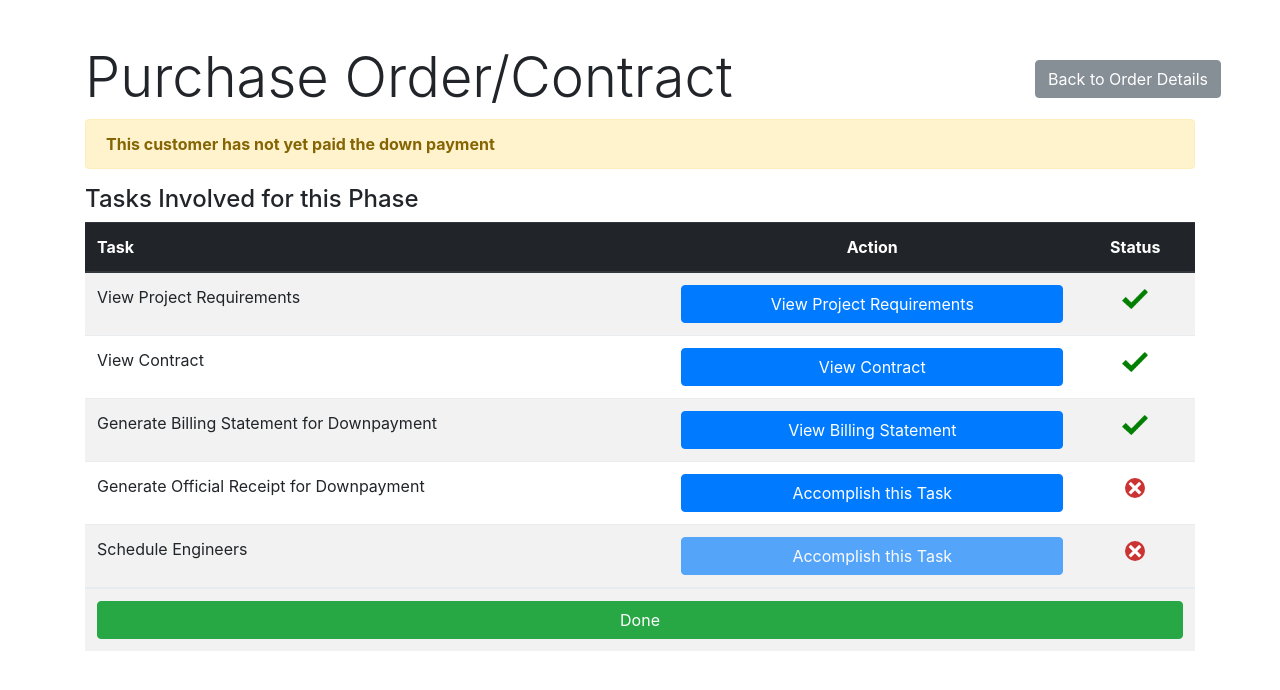
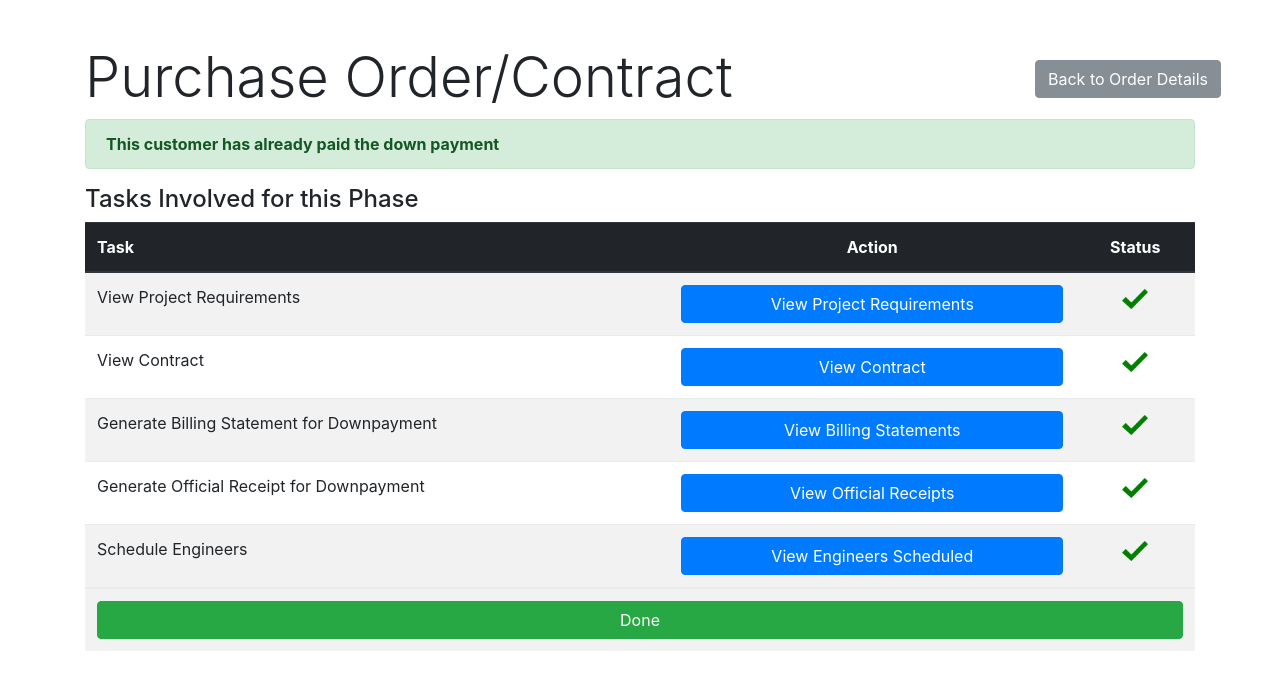
Before and after one commit to NeilTyson/Ubermensch, a Django app: page /orders/contract/31 in a window 1280 px wide. Shown: the part 56-746 px from the top of the page. Run offline with Django 3.2, Linux system fonts and the light colour scheme; a user stored in the database is signed in; data comes from the database, SQL or seed files in the repository; data that the repository does not hold is empty; parts of the project's set-up code (start-up, migrations or seed data) failed here and were passed over; some libraries are stand-ins or nearby versions.

Commit message:
finished contract phase again xD

```diff
--- a/orders/models.py
+++ b/orders/models.py
@@ -48,7 +48,7 @@
     date_created = models.DateField(default=datetime.now)
     percentage = models.DecimalField(max_digits=5, decimal_places=2)
     number = models.CharField(max_length=15)
-    phase = models.DecimalField(max_digits=2, decimal_places=0)
+    generated_by = models.ForeignKey(Profile)
 
 class DeliveryReceipt(models.Model):
     order = models.ForeignKey(Order)
--- a/orders/urls.py
+++ b/orders/urls.py
@@ -18,18 +18,19 @@
     url(r'contract/generate/(?P<order_id>[0-9]+)$', views.contract_form, name='contract-form'),
     url(r'contract/view/(?P<order_id>[0-9]+)$', views.view_contract, name='view-contract'),
 
+    # billing statements
     url(r'billing_statement/(?P<order_id>[0-9]+)/(?P<percentage>[0-9]+)/(?P<code>[0-9])/(?P<template_no>[0-9])$',
         views.generate_billing_statement, name='generate-bs'),
-    url(r'view_billing_statement/(?P<order_id>[0-9]+)/(?P<number>[0-9])$', views.view_billing_statement,
-        name='view_bs'),
+    url(r'view_billing_statements/(?P<order_id>[0-9]+)$', views.billing_statement_lists, name='bs-list'),
+    url(r'view_billing_statement/(?P<id>[0-9]+)$', views.view_billing_statement, name='view-bs'),
+
+    # official receipts
+    url(r'official_receipt/(?P<order_id>[0-9]+)/(?P<percentage>[0-9]+)/(?P<template_no>[0-9]+)$',
+        views.generate_official_receipt, name='generate-or'),
+    url(r'view_official_receipts/(?P<order_id>[0-9]+)$', views.official_receipt_list, name='or-list'),
+    url(r'view_official_receipt/(?P<id>[0-9]+)$', views.view_official_receipt, name='view-or'),
 
 
-    url(r'billing_statement/(?P<order_id>[0-9]+)/(?P<phase>[0-9]+)$', views.generate_billing_statement_1, name='bill-1'),
-    url(r'billing_statement/view/(?P<order_id>[0-9]+)/(?P<phase>[0-9]+)$', views.view_billing_statement_1,
-        name='view_bill-1'),
-    url(r'official_receipt/(?P<order_id>[0-9]+)/(?P<phase>[0-9]+)$', views.generate_official_receipt_1,
-        name='official-receipt-1'),
-    url(r'official_receipt/view/(?P<order_id>[0-9]+)/(?P<phase>[0-9]+)$', views.view_official_receipt, name='view_or-1'),
     url(r'schedule_engineers/(?P<order_id>[0-9]+)$', views.schedule_engineers, name='schedule_engineers'),
 
 
--- a/orders/views.py
+++ b/orders/views.py
@@ -336,7 +336,7 @@
         }
 
         messages.success(request, "Billing statement generated!")
-        template = helper.get_billing_statement(template_no)
+        template = helper.get_payment_template(template_no)
 
         return render(request, template, context)
 
@@ -345,130 +345,91 @@
 
 
 @login_required
-def view_billing_statement(request, order_id, number):
+def billing_statement_lists(request, order_id):
     try:
-        number = int(number)
         order = Order.objects.get(id=order_id)
-        billing_statement = BillingStatement.objects.order_by("id").filter(order=order)[number]
 
         context = {
             'order': order,
-            'billing_statement': billing_statement,
-            'price': round(helper.get_grand_total_price(order) * (billing_statement.percentage / 100), 2)
+            'billing_statements': order.billingstatement_set.order_by("-date_created")
         }
 
-        return render(request, 'orders/billing_statement.html', context)
-
+        return render(request, "orders/billing_statement_list.html", context)
     except Order.DoesNotExist:
-        raise Http404('Order does not exist')
-
+        raise Http404("Order does not exist")
 
 
 @login_required
-def generate_billing_statement_1(request, order_id, phase):
+def view_billing_statement(request, id):
+    try:
+        billing_statement = BillingStatement.objects.get(id=id)
+        order = Order.objects.filter(billingstatement=billing_statement)[0]
+
+        context = {
+            "billing_statement": billing_statement,
+            "order": order,
+            "price": round(helper.get_grand_total_price(order) * (billing_statement.percentage/ 100), 2)
+        }
+
+        return render(request, "orders/billing_statement.html", context)
+    except BillingStatement.DoesNotExist:
+        raise Http404("Billing statement does not exist")
+
+
+@login_required
+def generate_official_receipt(request, order_id, percentage, template_no):
     try:
         order = Order.objects.get(id=order_id)
-        has_contract = hasattr(order, 'contract')
-        percentage = 0
 
         number = random.randint(1, 999999)
-        bs_no = "BS-" + str(number)
+        or_no = "OR-" + str(number)
 
-        while helper.check_duplicate_numbers(bs_no, 'billing'):
+        while helper.check_duplicate_numbers(or_no, 'official'):
             number = random.randint(1, 999999)
-            bs_no = "BS-" + str(number)
+            or_no = "OR-" + str(number)
 
-        if order.contract.payment_terms == "50-40-10":
-            percentage = 50
-        elif order.contract.payment_terms == "50-30-20":
-            percentage = 50
+        user = Profile.objects.get(user=request.user)
 
-        item = str(percentage) + "% DOWN PAYMENT FOR PROJECT"
-
-        BillingStatement.objects.create(
+        OfficialReceipt.objects.create(
             order=order,
-            number=bs_no,
-            percentage=percentage,
-            item=item,
-            phase=phase
+            number=or_no,
+            percentage=int(percentage),
+            generated_by=user
         )
 
         context = {
-            'order': order,
-            'has_contract': has_contract
+            'order': order
         }
 
-        messages.success(request, "Billing statement generated!")
+        messages.success(request, "Official receipt generated!")
+        template = helper.get_payment_template(template_no)
 
-        return render(request, 'orders/purchase_order_phase.html', context)
+        return render(request, template, context)
 
     except Order.DoesNotExist:
         raise Http404('Order does not exist')
 
 
 @login_required
-def view_billing_statement_1(request, order_id, phase):
+def official_receipt_list(request, order_id):
     try:
         order = Order.objects.get(id=order_id)
-        billing_statement = BillingStatement.objects.filter(order=order).filter(phase=phase)[0]
 
         context = {
             'order': order,
-            'billing_statement': billing_statement,
-            'price': round(helper.get_grand_total_price(order) * (billing_statement.percentage / 100), 2)
+            'official_receipts': order.officialreceipt_set.order_by("-date_created")
         }
 
-        return render(request, 'orders/billing_statement.html', context)
-
-    except Order.DoesNotExist:
-        raise Http404('Order does not exist')
-
-
-@login_required
-def generate_official_receipt_1(request, order_id, phase):
-    try:
-        order = Order.objects.get(id=order_id)
-        has_contract = hasattr(order, 'contract')
-        percentage = 0
-
-        number = random.randint(1, 999999)
-        or_no = "OR-" + str(number)
-
-        while helper.check_duplicate_numbers(or_no, 'billing'):
-            number = random.randint(1, 999999)
-            or_no = "OR-" + str(number)
-
-        if order.contract.payment_terms == "50-40-10":
-            percentage = 50
-        elif order.contract.payment_terms == "50-30-20":
-            percentage = 50
-
-        OfficialReceipt.objects.create(
-            order=order,
-            number=or_no,
-            percentage=percentage,
-            phase=phase
-        )
-
-        context = {
-            'order': order,
-            'has_contract': has_contract
-        }
-
-        messages.success(request, "Official receipt generated!")
-
-        return render(request, 'orders/purchase_order_phase.html', context)
-
+        return render(request, "orders/official_receipt_list.html", context)
     except Order.DoesNotExist:
         raise Http404("Order does not exist")
 
-
 @login_required
-def view_official_receipt(request, order_id, phase):
+def view_official_receipt(request, id):
 
     try:
-        order = Order.objects.get(id=order_id)
-        official_receipt = OfficialReceipt.objects.filter(order=order).filter(phase=phase)[0]
+        official_receipt = OfficialReceipt.objects.get(id=id)
+        order = Order.objects.filter(officialreceipt=official_receipt)[0]
         percentage = official_receipt.percentage
         total = percentage / 100 * helper.get_grand_total_price(order)
         vat = total * decimal.Decimal(0.12)
@@ -542,7 +503,7 @@
 
             else:
                 order.has_scheduled_engineers = True
-                order.has_contract = True
+                order.has_contract_done = True
                 order.status = "Product Retrieval"
                 order.save()
                 schedule.order = order
--- a/templates/orders/purchase_order_phase.html
+++ b/templates/orders/purchase_order_phase.html
@@ -101,7 +101,7 @@
                                 <td class="text-center"><img src="{% static 'images/red-cross.svg' %}" height="20px"></td>
                             {% endif %}
                         {% else %}
-                            <td><a href="{% url 'orders:view_bs' order.id 0 %}" target="_blank"><button class="btn btn-primary btn-block">View Billing Statement</button></a></td>
+                            <td><a href="{% url 'orders:bs-list' order.id %}"><button class="btn btn-primary btn-block">View Billing Statements</button></a></td>
                             <td class="text-center"><img src="{% static 'images/green-check.png' %}" height="20px"></td>
                         {% endif %}
 
@@ -110,14 +110,14 @@
                         <td>Generate Official Receipt for Downpayment</td>
                         {% if order.officialreceipt_set.count == 0 %}
                             {% if order.billingstatement_set.count > 0 %}
-                                <td><a href="{% url 'orders:official-receipt-1' order.id 1 %}"><button class="btn btn-primary btn-block">Accomplish this Task</button></a></td>
+                                <td><a href="{% url 'orders:generate-or' order.id order.contract.first_percentage 1 %}"><button class="btn btn-primary btn-block">Accomplish this Task</button></a></td>
                                 <td class="text-center"><img src="{% static 'images/red-cross.svg' %}" height="20px"></td>
                             {% else %}
                                 <td><a><button class="btn btn-primary btn-block disabled">Accomplish this Task</button></></td>
                                 <td class="text-center"><img src="{% static 'images/red-cross.svg' %}" height="20px"></td>
                             {% endif %}
                         {% else %}
-                            <td><a href="{% url 'orders:view_or-1' order.id 1 %}" target="_blank"><button class="btn btn-primary btn-block">View Official Receipt</button></a></td>
+                            <td><a href="{% url 'orders:or-list' order.id %}"><button class="btn btn-primary btn-block">View Official Receipts</button></a></td>
                             <td class="text-center"><img src="{% static 'images/green-check.png' %}" height="20px"></td>
                         {% endif %}
                     </tr>
```
Also changed, not shown: Ubermensch/helper.py (+15 -3 lines), templates/orders/billing_statement_list.html (added, +50 -0 lines), templates/orders/official_receipt_list.html (added, +50 -0 lines), db.sqlite3.
